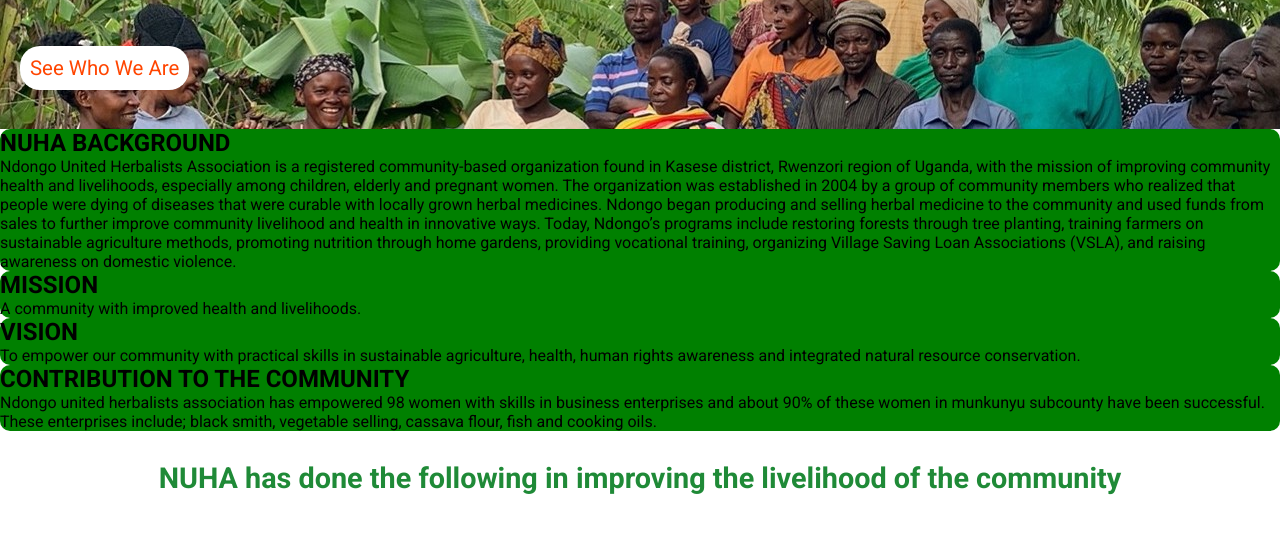
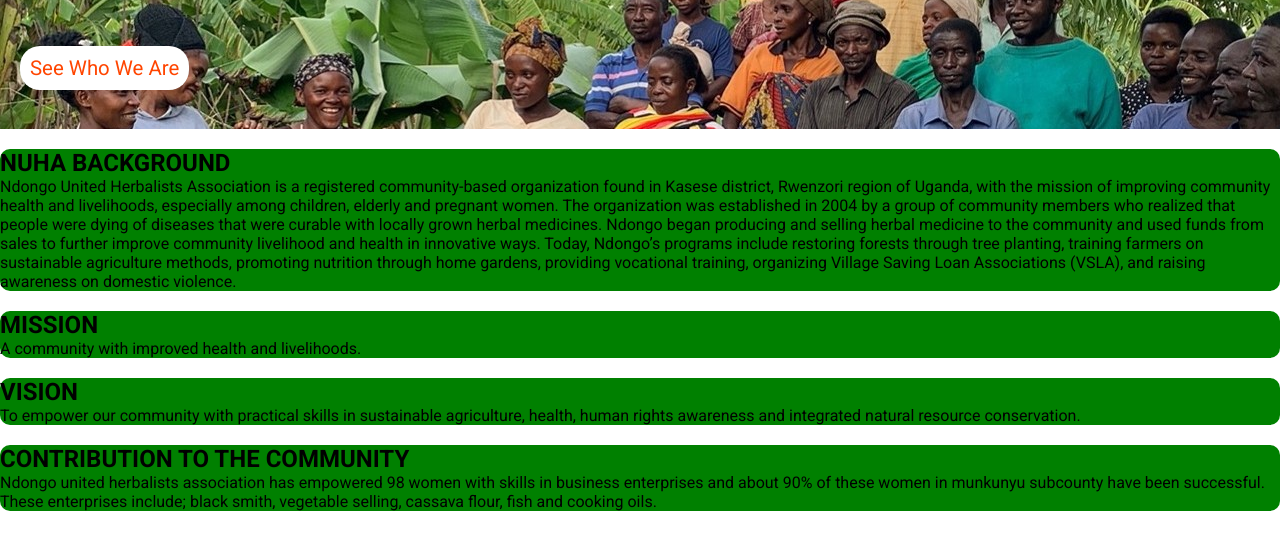
Before and after one commit to Dariusmumbere/my-website, a plain HTML site: page index.html in a window 1280 px wide. Shown: the part 188-733 px from the top of the page. Drawn offline with Linux system fonts and the light colour scheme.

Commit message:
Update project.css

```diff
--- a/project.css
+++ b/project.css
@@ -579,6 +579,10 @@
 }
 .dona{
     margin: 20px;
+
+}
+.back{
+    margin-top: 20px;
 }
 .about{
     font-size: 250%;
```
